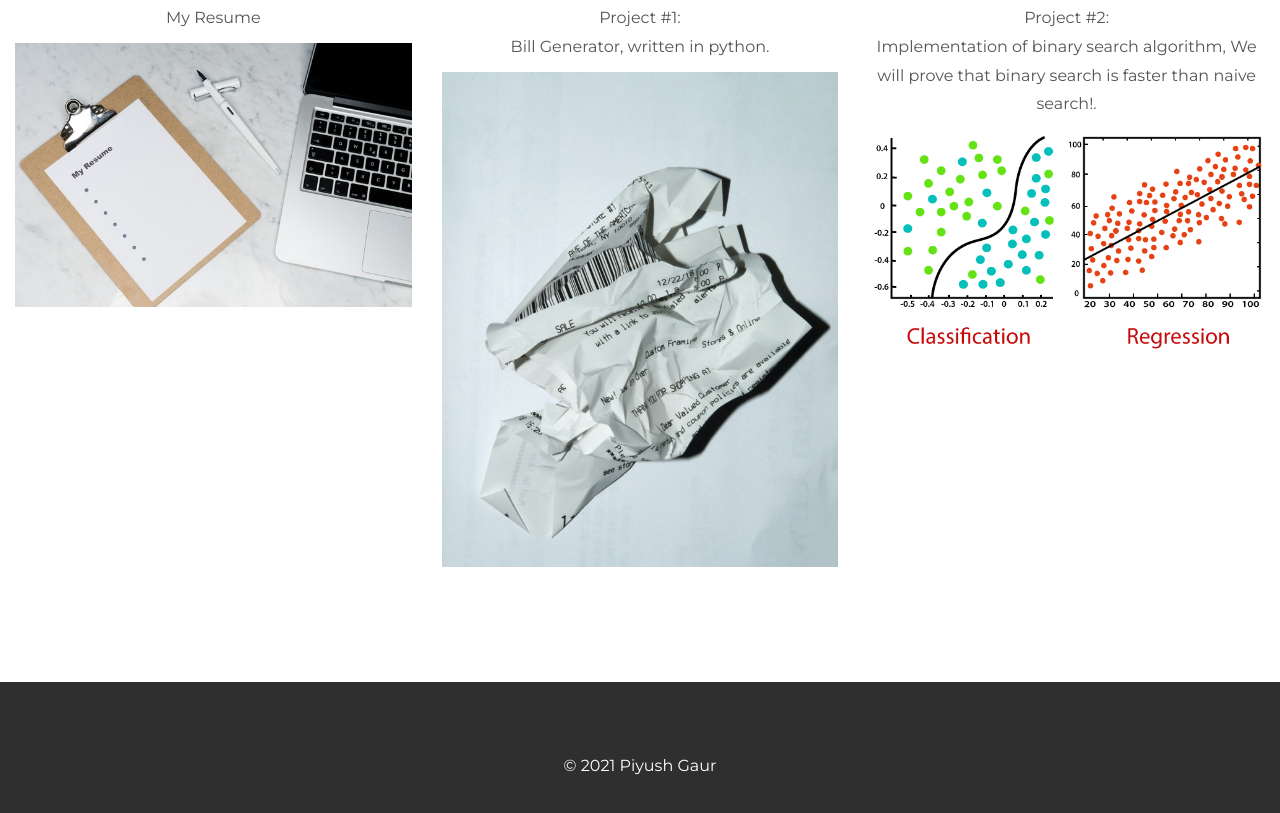
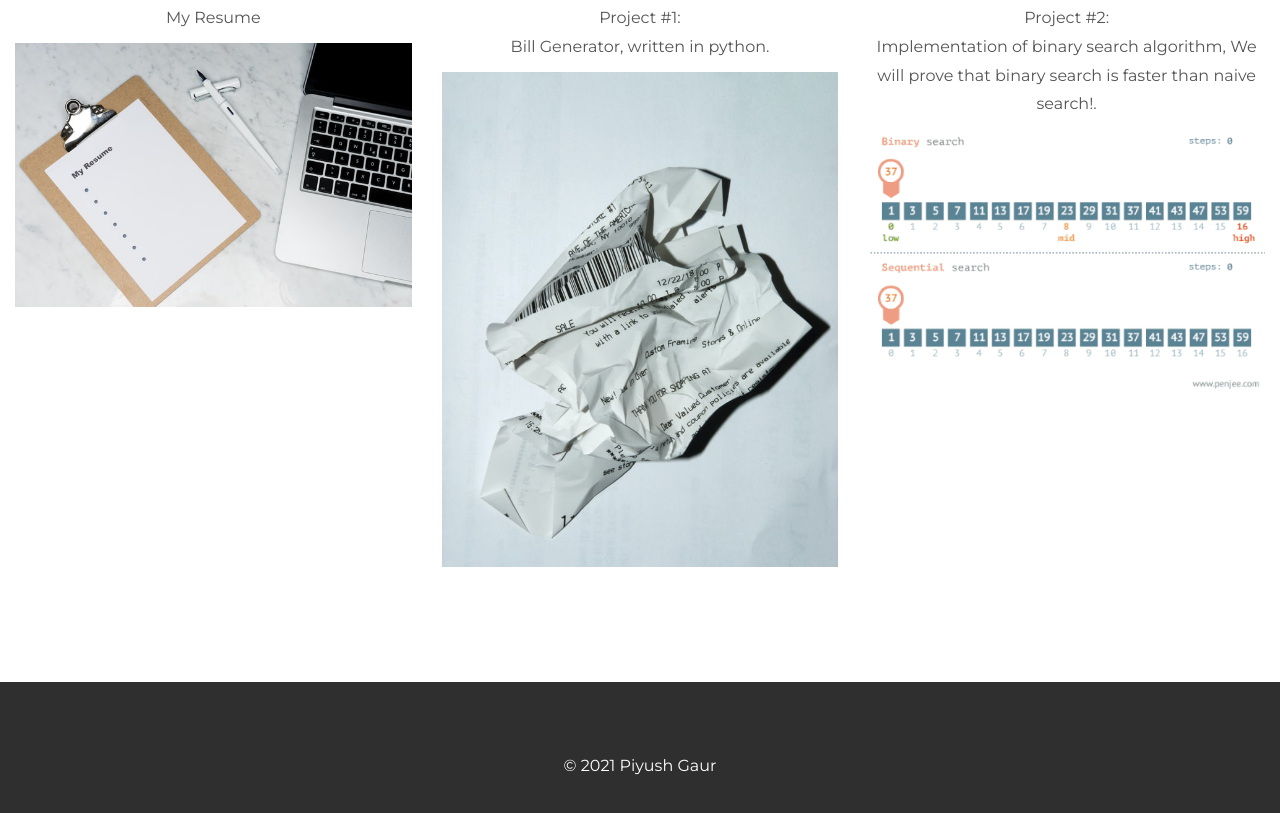
Before and after one commit to Dark-Knight-Rises/portfolio3, a plain HTML site: page index.html in a window 1280 px wide. Shown: the part 1240-2053 px from the top of the page. Drawn offline with nearby package versions, Linux system fonts and the light colour scheme.

Commit message:
added img

```diff
--- a/index.html
+++ b/index.html
@@ -103,7 +103,7 @@
     </div>
     <div class="col-sm-4">
       <p>Project #2: <br> Implementation of binary search algorithm, We will prove that binary search is faster than naive search!.</p>
-      <a href="https://github.com/Dark-Knight-Rises/Binary-Search-vs-Brute-force"><img src="https://github.com/Dark-Knight-Rises/portfolio3/raw/main/regression-vs-classification-in-machine-learning.png" class="img-responsive margin" style="width:100%" alt="Image"></a>
+      <a href="https://github.com/Dark-Knight-Rises/Binary-Search-vs-Brute-force"><img src="https://github.com/Dark-Knight-Rises/portfolio3/raw/main/binary_search.gif" class="img-responsive margin" style="width:100%" alt="Image"></a>
     </div>
   </div>
 </div>
```
